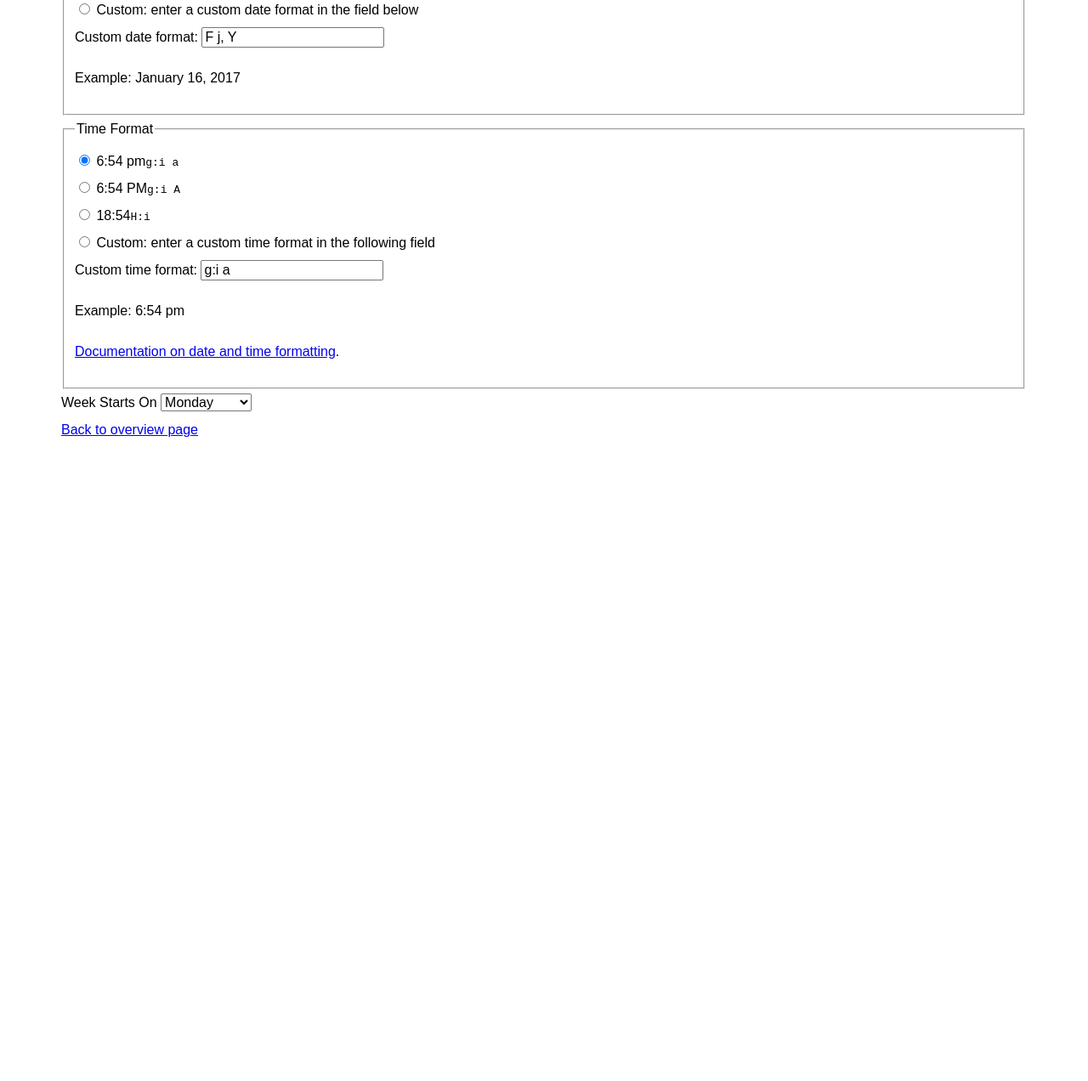
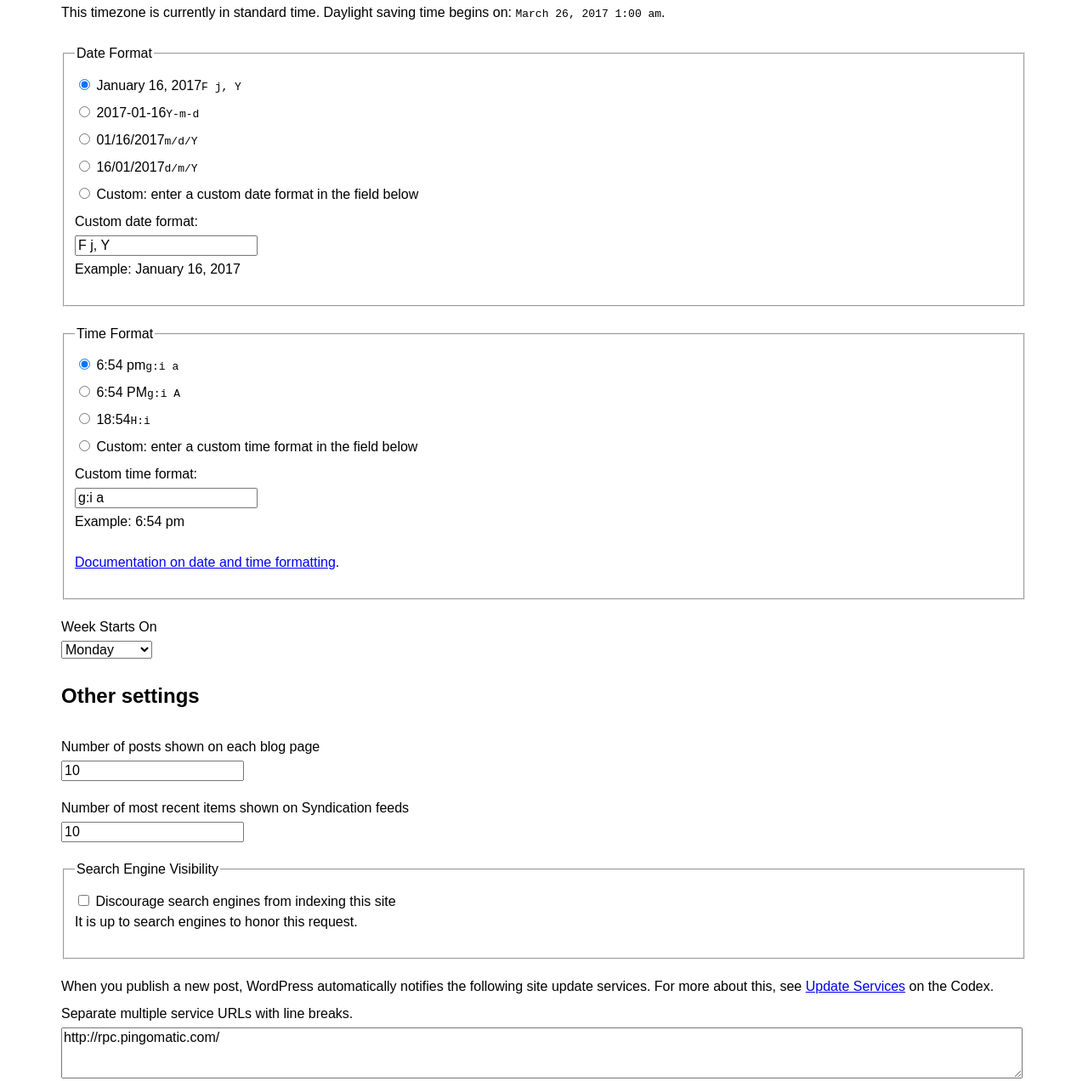
Before and after one commit to wpaccessibility/test-forms, a plain HTML site: page options-general.html in a window 1280 px wide. Shown: the part 969-2241 px from the top of the page at 85% size. Before the commit the page ends 1512 px from the top, so only its background shows below. Drawn offline with Linux system fonts and the light colour scheme.

Commit message:
Add other settings examples and some CSS.

```diff
--- a/options-general.html
+++ b/options-general.html
@@ -13,11 +13,44 @@
 		line-height: 2;
 		padding: 1% 5%;
 	}
+
 	input,
 	textarea,
 	select {
 		font-family: arial, sans-serif;
 		font-size: 1rem;
+	}
+
+	fieldset,
+	input[type="text"],
+	input[type="url"],
+	input[type="email"],
+	input[type="number"],
+	textarea,
+	select {
+		display: block;
+		margin-bottom: 1em;
+	}
+
+	.description {
+		margin: -1em 0 1em;
+	}
+
+	input[type="checkbox"] + label + .description {
+		margin: -0.5em 0 1em;
+	}
+
+	.regular-text {
+		width: 25em;
+	}
+
+	.large-text {
+		width: 99%;
+	}
+
+	a[href="index.html"] {
+		display: inline-block;
+		margin: 2em 0 1em;
 	}
 </style>
 
@@ -30,16 +63,12 @@
 	<label for="blogname">Site Title</label>
 	<input name="blogname" type="text" id="blogname" value="" class="regular-text">
 
-	<br class="to-be-removed">
-
 	<label for="blogdescription">Tagline</label>
 	<input name="blogdescription" type="text" id="blogdescription" aria-describedby="tagline-description" value="" class="regular-text">
 	<p class="description" id="tagline-description">In a few words, explain what this site is about.</p>
 
 	<label for="siteurl">WordPress Address (URL)</label>
 	<input name="siteurl" type="url" id="siteurl" value="" class="regular-text code">
-
-	<br class="to-be-removed">
 
 	<label for="home">Site Address (URL)</label>
 	<input name="home" type="url" id="home" aria-describedby="home-description" value="" class="regular-text code">
@@ -49,10 +78,11 @@
 	<input name="admin_email" type="email" id="admin_email" aria-describedby="admin-email-description" value="" class="regular-text ltr">
 	<p class="description" id="admin-email-description">This address is used for admin purposes, like new user notification.</p>
 
-	<input name="users_can_register" type="checkbox" id="users_can_register" value="1">
-	<label for="users_can_register">Anyone can register</label>
-
-	<br class="to-be-removed">
+	<fieldset>
+		<legend>Membership</legend>
+		<input name="users_can_register" type="checkbox" id="users_can_register" value="1">
+		<label for="users_can_register">Anyone can register</label>
+	</fieldset>
 
 	<label for="default_role">New User Default Role</label>
 	<select name="default_role" id="default_role">
@@ -62,8 +92,6 @@
 		<option value="editor">Editor</option>
 		<option value="administrator">Administrator</option>
 	</select>
-
-	<br class="to-be-removed">
 
 	<label for="WPLANG">Site Language</label>
 	<select name="WPLANG" id="WPLANG">
@@ -160,8 +188,6 @@
 			<option value="zh_CN" lang="zh">简体中文</option>
 		</optgroup>
 	</select>
-
-	<br class="to-be-removed">
 
 	<label for="timezone_string">Timezone</label>
 	<select id="timezone_string" name="timezone_string" aria-describedby="timezone-description">
@@ -673,7 +699,7 @@
 		<span id="local-time">Local time is <code>2017-01-16 18:54:13</code>.</span>
 	</p>
 	<p class="timezone-info">
-		<span>This timezone is currently in standard time.<br>Daylight saving time begins on: <code>March 26, 2017 1:00 am</code>.</span>
+		<span>This timezone is currently in standard time. Daylight saving time begins on: <code>March 26, 2017 1:00 am</code>.</span>
 	</p>
 
 	<fieldset>
@@ -692,12 +718,11 @@
 		<label for="date-format-04"><span class="date-time-text format-i18n">16/01/2017</span><code>d/m/Y</code></label><br>
 
 		<input type="radio" name="date_format" id="date-format-05" id="date_format_custom_radio" value="\c\u\s\t\o\m">
-		<label for="date-format-05"><span class="date-time-text date-time-custom-text">Custom:<span class="screen-reader-text"> enter a custom date format in the field below</span></span></label><br>
+		<label for="date-format-05"><span class="date-time-text date-time-custom-text">Custom: enter a custom date format in the field below</span></label><br>
 
-		<label for="date_format_custom" class="screen-reader-text">Custom date format:</label>
-		<input type="text" name="date_format_custom" id="date_format_custom" value="F j, Y" class="small-text">
-
-		<p><span class="screen-reader-text">Example: </span> <span class="example">January 16, 2017</span><span class="spinner"></span></p>
+		<label for="date_format_custom">Custom date format:</label>
+		<input type="text" name="date_format_custom" id="date_format_custom" aria-describedby="date-format-custom-description" value="F j, Y" class="small-text">
+		<p class="description" id="date-format-custom-description">Example: <span class="example">January 16, 2017</span><span class="spinner"></span></p>
 	</fieldset>
 
 	<fieldset>
@@ -713,12 +738,11 @@
 		<label for="time-format-03"><span class="date-time-text format-i18n">18:54</span><code>H:i</code></label><br>
 
 		<input type="radio" name="time_format" id="time-format-04" id="time_format_custom_radio" value="\c\u\s\t\o\m">
-		<label for="time-format-04"><span class="date-time-text date-time-custom-text">Custom:<span class="screen-reader-text"> enter a custom time format in the following field</span></span></label><br>
+		<label for="time-format-04"><span class="date-time-text date-time-custom-text">Custom: enter a custom time format in the field below</span></label><br>
 
-		<label for="time_format_custom" class="screen-reader-text">Custom time format:</label>
-		<input type="text" name="time_format_custom" id="time_format_custom" value="g:i a" class="small-text">
-
-		<p><span class="screen-reader-text">Example: </span> <span class="example">6:54 pm</span><span class="spinner"></span></p>
+		<label for="time_format_custom">Custom time format:</label>
+		<input type="text" name="time_format_custom" id="time_format_custom" aria-describedby="time-format-custom-description" value="g:i a" class="small-text">
+		<p class="description" id="time-format-custom-description">Example: <span class="example">6:54 pm</span><span class="spinner"></span></p>
 		<p class="date-time-doc"><a href="https://codex.wordpress.org/Formatting_Date_and_Time">Documentation on date and time formatting</a>.</p>
 	</fieldset>
 
@@ -735,6 +759,28 @@
 
 </form>
 
+<h2>Other settings</h2>
+
+<form>
+
+	<label for="posts_per_page">Number of posts shown on each blog page</label>
+	<input name="posts_per_page" type="number" step="1" min="1" id="posts_per_page" value="10" class="small-text">
+
+	<label for="posts_per_rss">Number of most recent items shown on Syndication feeds</label>
+	<input name="posts_per_rss" type="number" step="1" min="1" id="posts_per_rss" value="10" class="small-text">
+
+	<fieldset>
+		<legend>Search Engine Visibility</legend>
+		<input name="blog_public" type="checkbox" id="blog_public" aria-describedby="blog-public-description" value="0">
+		<label for="blog_public">Discourage search engines from indexing this site</label>
+		<p class="description" id="blog-public-description">It is up to search engines to honor this request.</p>
+	</fieldset>
+
+	<label for="ping_sites">When you publish a new post, WordPress automatically notifies the following site update services. For more about this, see <a href="https://codex.wordpress.org/Update_Services">Update Services</a> on the Codex. Separate multiple service URLs with line breaks.</label>
+	<textarea name="ping_sites" id="ping_sites" class="large-text code" rows="3">http://rpc.pingomatic.com/</textarea>
+
+</form>
+
 <a href="index.html">Back to overview page</a>
 
 </body>
```
